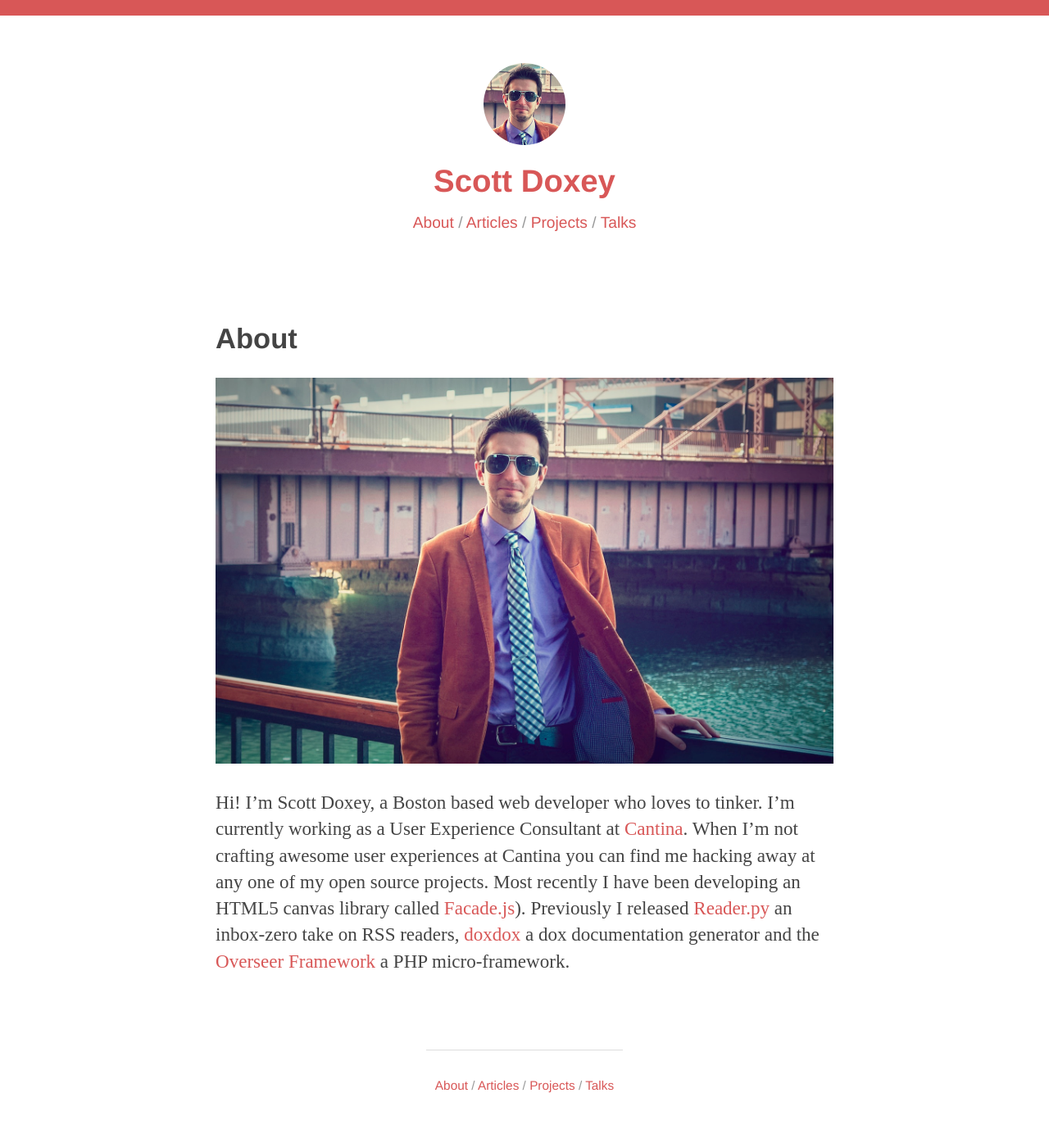
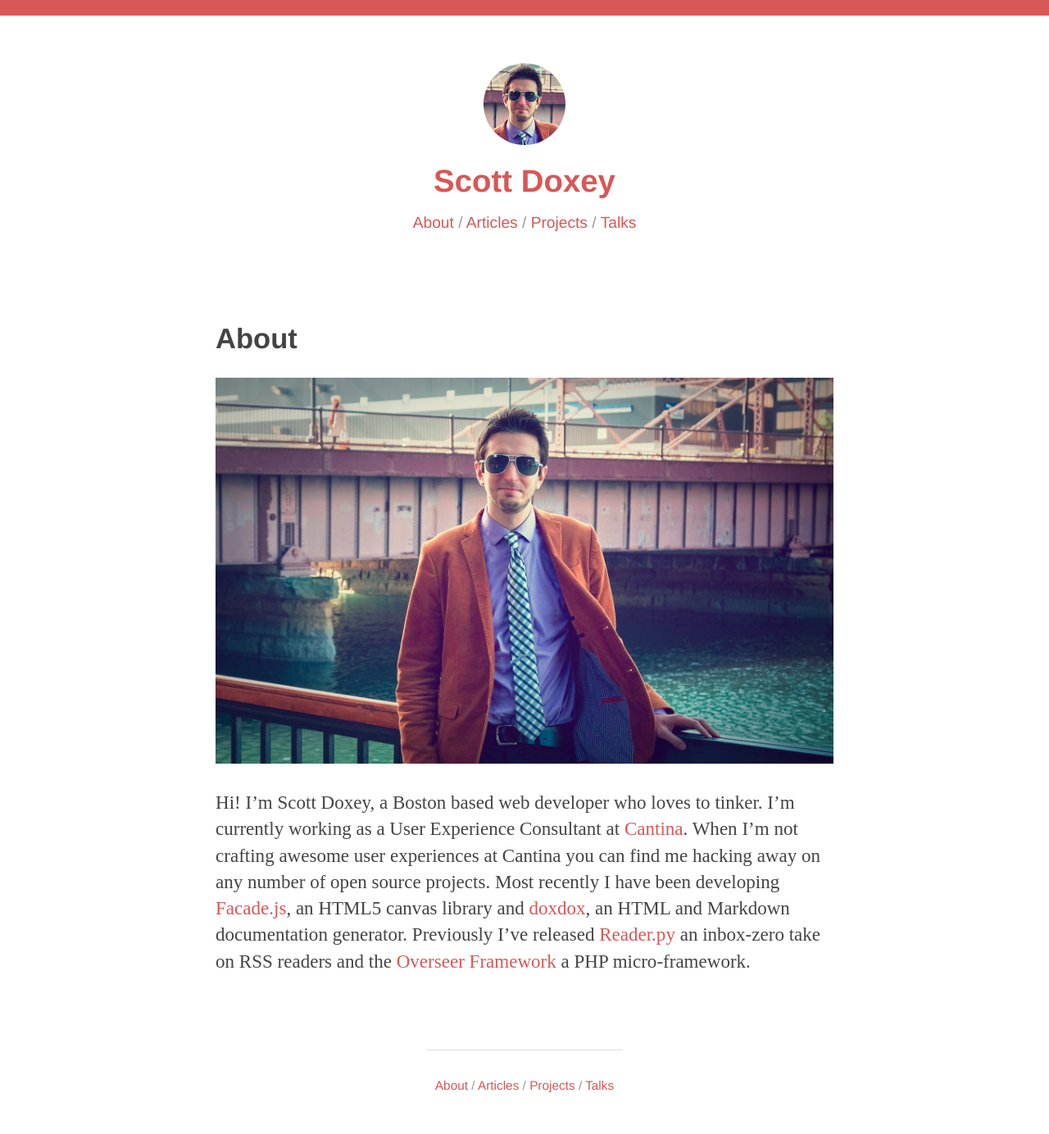
Before and after one commit to neogeek/neogeek.github.io, a Jekyll site: the page built from about/index.md, in a window 1280 px wide. Shown: the whole page at 82% size. Built offline with Jekyll 4.4.1, drawn with Linux system fonts in a browser that asks for light colours; Markdown is read by kramdown in place of the engine named in the settings.

Commit message:
Updated bio.

```diff
--- a/about/index.md
+++ b/about/index.md
@@ -4,4 +4,4 @@ title: About
 image: /images/profile.jpg
 ---
 
-Hi! I'm Scott Doxey, a Boston based web developer who loves to tinker. I'm currently working as a User Experience Consultant at [Cantina](http://cantina.co). When I'm not crafting awesome user experiences at Cantina you can find me hacking away at any one of my open source projects. Most recently I have been developing an HTML5 canvas library called [Facade.js](http://facadejs.com)). Previously I released [Reader.py](https://github.com/neogeek/reader.py) an inbox-zero take on RSS readers, [doxdox](https://github.com/neogeek/doxdox) a dox documentation generator and the [Overseer Framework](https://github.com/neogeek/Overseer-Framework) a PHP micro-framework.
+Hi! I'm Scott Doxey, a Boston based web developer who loves to tinker. I'm currently working as a User Experience Consultant at [Cantina](http://cantina.co). When I'm not crafting awesome user experiences at Cantina you can find me hacking away on any number of open source projects. Most recently I have been developing [Facade.js](http://facadejs.com), an HTML5 canvas library and [doxdox](http://doxdox.org), an HTML and Markdown documentation generator. Previously I’ve released [Reader.py](https://github.com/neogeek/reader.py) an inbox-zero take on RSS readers and the [Overseer Framework](https://github.com/neogeek/Overseer-Framework) a PHP micro-framework.
```
